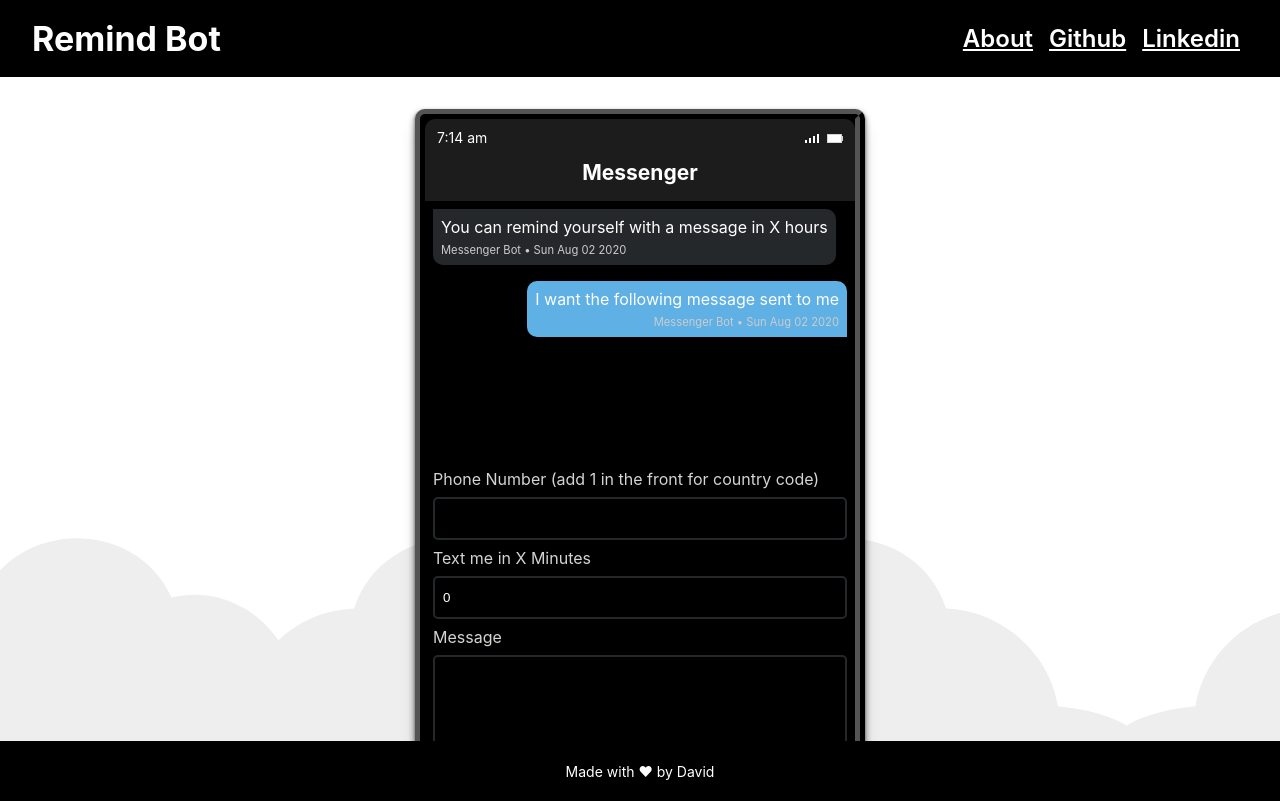
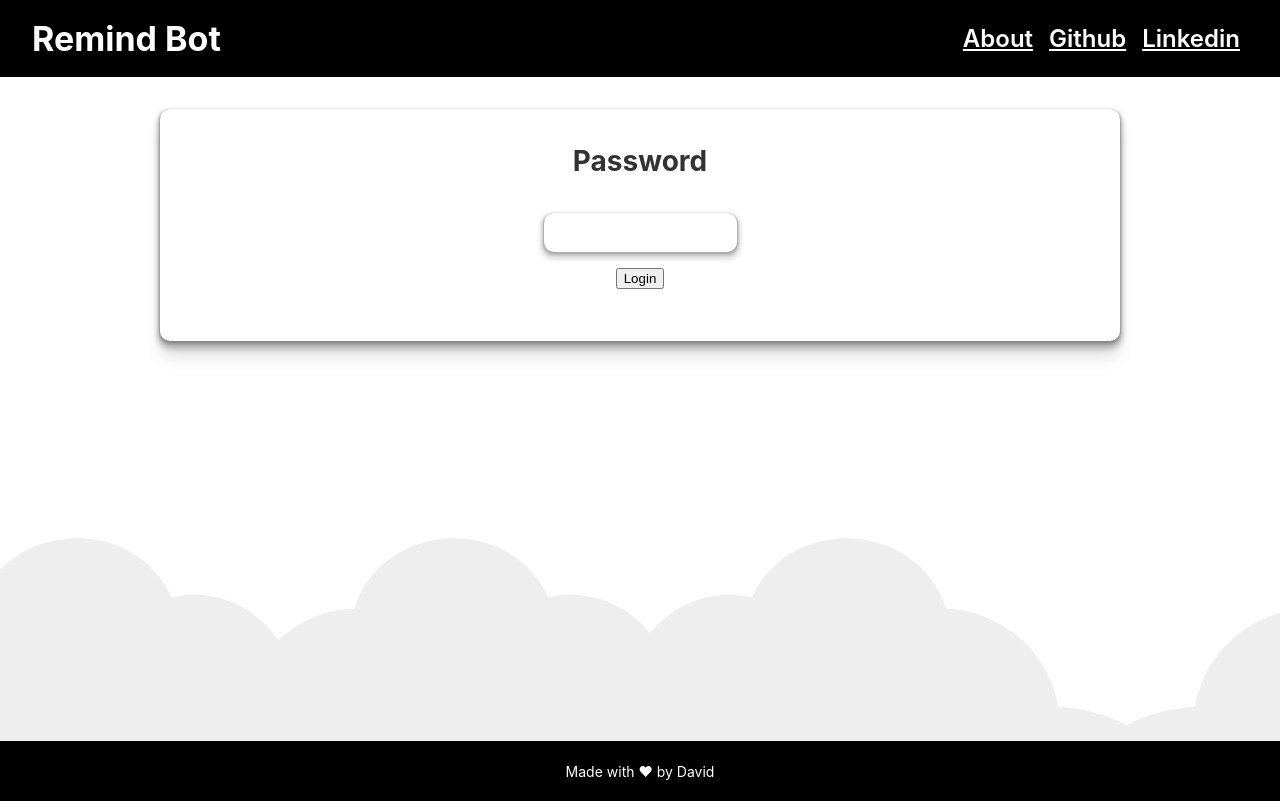
Before and after one commit to dkkimdk/messenger-bot-angular, an Angular app: page / in a window 1280 px wide. Built offline with nearby package versions, Linux system fonts and the light colour scheme.

Commit message:
password protection on

```diff
--- a/src/app/features/home/home.component.ts
+++ b/src/app/features/home/home.component.ts
@@ -7,7 +7,7 @@ import {PasswordServiceService} from './../../shared/services/password-service.s
 })
 export class HomeComponent implements OnInit {
 
-  passwordValidated = true;
+  passwordValidated = false;
 
   constructor(private passwordService: PasswordServiceService) { }
 
```
